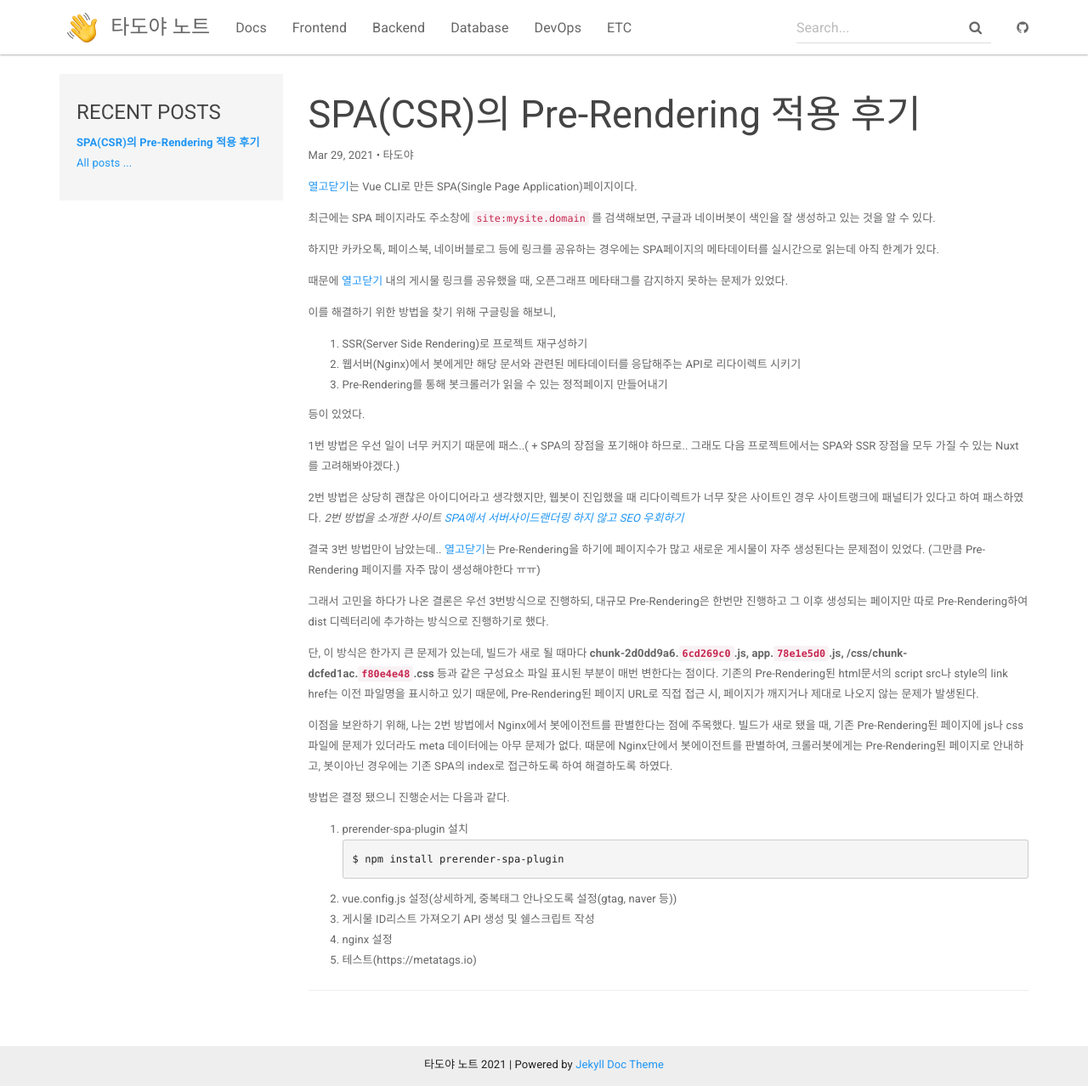
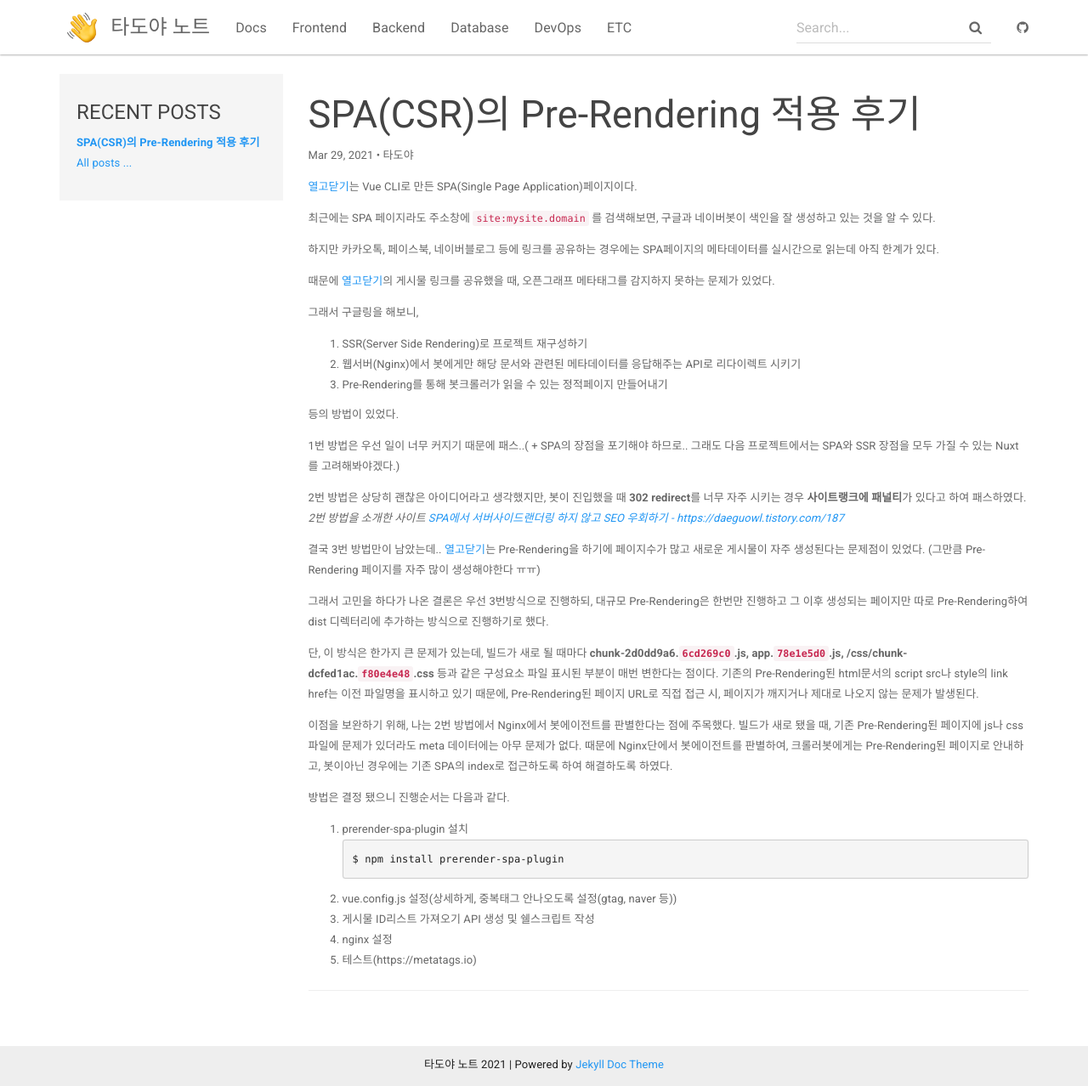
Before and after one commit to Tadoya/ddagoo.github.io, a Jekyll site: the page built from _frontend/2021-03-31-spa-seo.md, in a window 1280 px wide and 1278 px high. Shown: the whole window at 85% size. Built offline with Jekyll 4.4.1, drawn with Linux system fonts in a browser that asks for light colours.

Commit message:
modified spa-seo in frontend

```diff
--- a/_frontend/2021-03-31-spa-seo.md
+++ b/_frontend/2021-03-31-spa-seo.md
@@ -11,19 +11,19 @@ author: 타도야
 
 하지만 카카오톡, 페이스북, 네이버블로그 등에 링크를 공유하는 경우에는 SPA페이지의 메타데이터를 실시간으로 읽는데 아직 한계가 있다.
 
-때문에 [열고닫기] 내의 게시물 링크를 공유했을 때, 오픈그래프 메타태그를 감지하지 못하는 문제가 있었다.
+때문에 [열고닫기]의 게시물 링크를 공유했을 때, 오픈그래프 메타태그를 감지하지 못하는 문제가 있었다.
 
-이를 해결하기 위한 방법을 찾기 위해 구글링을 해보니,
+그래서 구글링을 해보니,
 1. SSR(Server Side Rendering)로 프로젝트 재구성하기
 2. 웹서버(Nginx)에서 봇에게만 해당 문서와 관련된 메타데이터를 응답해주는 API로 리다이렉트 시키기
 3. Pre-Rendering를 통해 봇크롤러가 읽을 수 있는 정적페이지 만들어내기
 
-등이 있었다.
+등의 방법이 있었다.
 
 1번 방법은 우선 일이 너무 커지기 때문에 패스..( + SPA의 장점을 포기해야 하므로.. 그래도 다음 프로젝트에서는 SPA와 SSR 장점을 모두 가질 수 있는 Nuxt를 고려해봐야겠다.)
 
-2번 방법은 상당히 괜찮은 아이디어라고 생각했지만, 웹봇이 진입했을 때 리다이렉트가 너무 잦은 사이트인 경우 사이트랭크에 패널티가 있다고 하여 패스하였다.
-*2번 방법을 소개한 사이트 [SPA에서 서버사이드랜더링 하지 않고 SEO 우회하기](https://daeguowl.tistory.com/187)*
+2번 방법은 상당히 괜찮은 아이디어라고 생각했지만, 봇이 진입했을 때 **302 redirect**를 너무 자주 시키는 경우 **사이트랭크에 패널티**가 있다고 하여 패스하였다.
+*2번 방법을 소개한 사이트 [SPA에서 서버사이드랜더링 하지 않고 SEO 우회하기 - https://daeguowl.tistory.com/187](https://daeguowl.tistory.com/187)*
 
 결국 3번 방법만이 남았는데.. [열고닫기]는 Pre-Rendering을 하기에 페이지수가 많고 새로운 게시물이 자주 생성된다는 문제점이 있었다. (그만큼 Pre-Rendering 페이지를 자주 많이 생성해야한다 ㅠㅠ)
 
```
